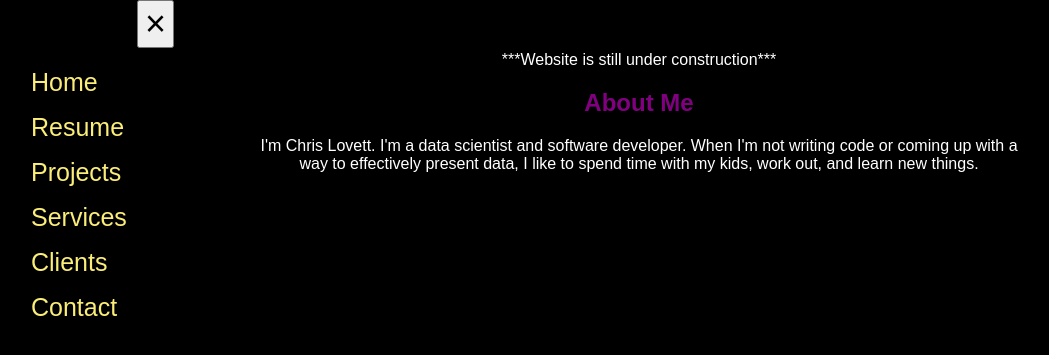
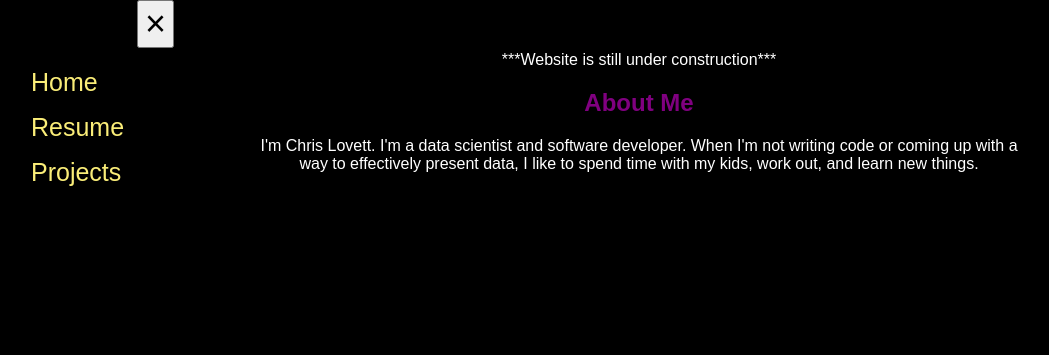
Before and after one commit to clovett02/clovett_website, a Flask app: page / in a window 1280 px wide. Shown: the top 355 px of the page, without its empty margins (1-1050 px from the left). Run offline with Flask 2, Linux system fonts and the light colour scheme.

Commit message:
Removed currently unused links.

```diff
--- a/website/templates/Base.html
+++ b/website/templates/Base.html
@@ -14,9 +14,9 @@
         <a href="/">Home</a>
         <a href="/resume">Resume</a>
         <a href="/projects">Projects</a>
-        <a href="#">Services</a>
+        <!-- <a href="#">Services</a>
         <a href="#">Clients</a>
-        <a href="#">Contact</a>
+        <a href="#">Contact</a> -->
     </div>
 
     {% block body %} {% endblock %}
```
